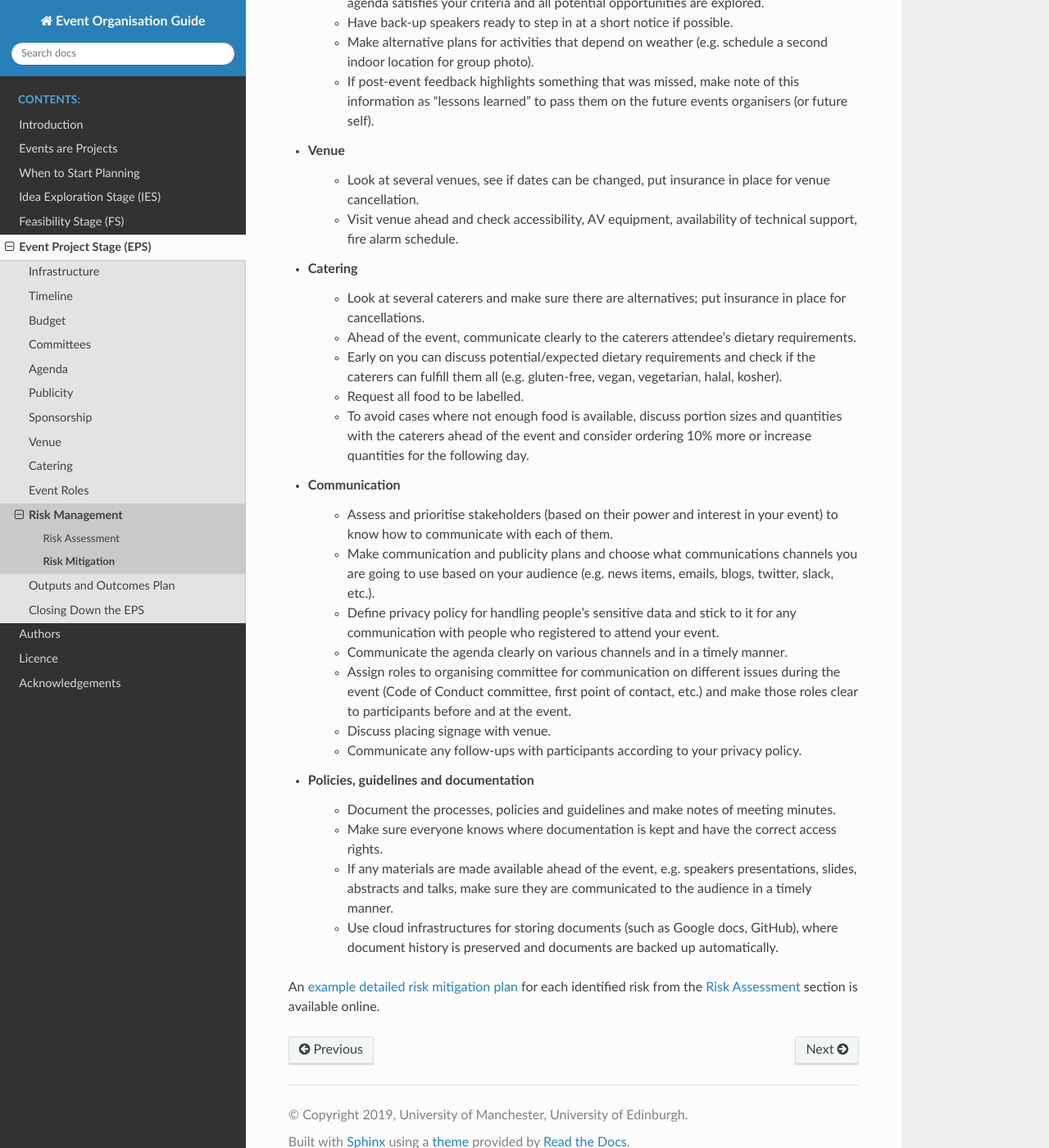
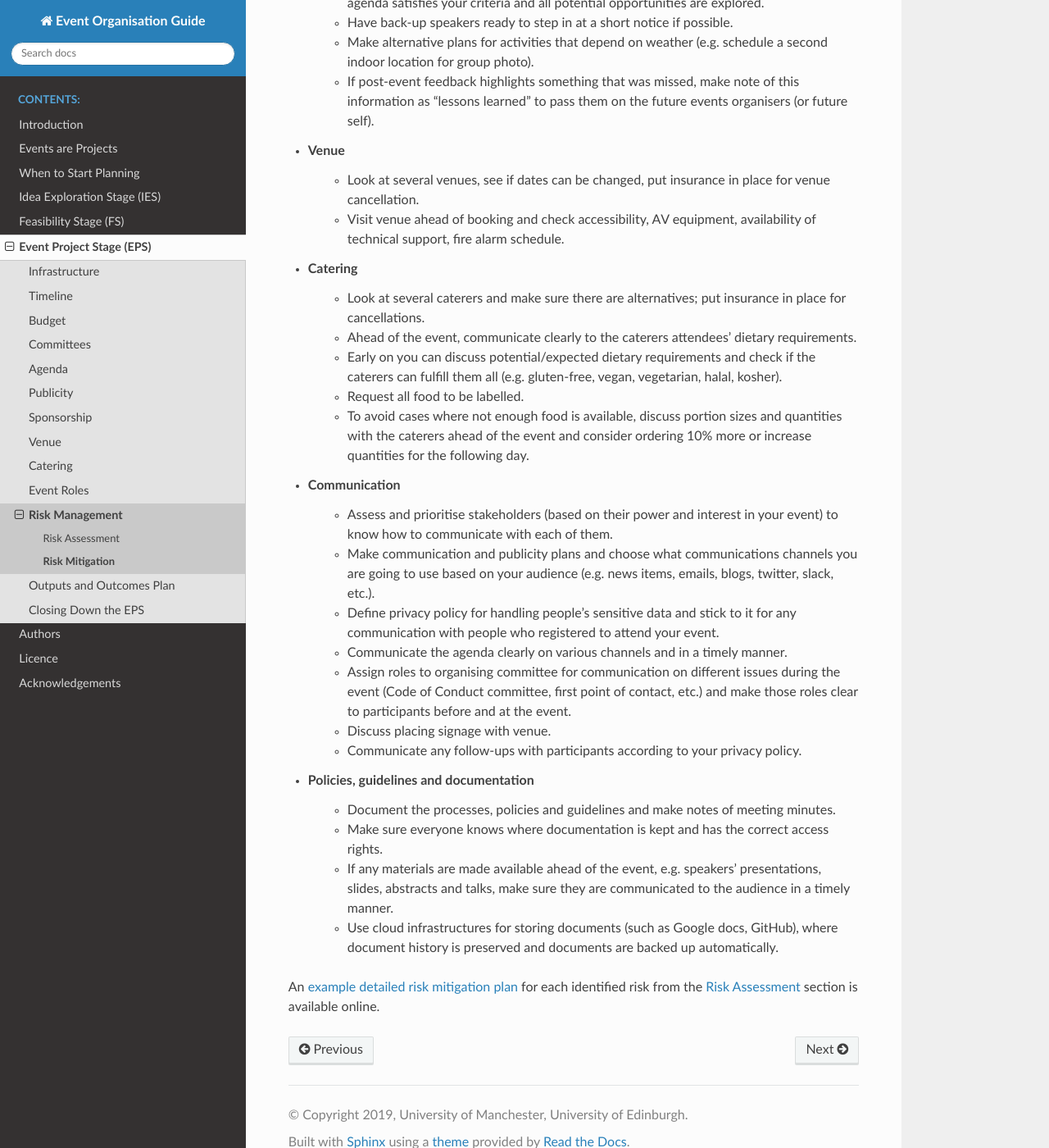
Before and after one commit to softwaresaved/event-organisation-guide, a Sphinx documentation site: the page built from docs/eog/eps-risk-management-mitigation.rst, in a window 1280 px wide and 1400 px high, scrolled down 1980 px. Shown: the whole window at 82% size. Built offline with Sphinx 7.4.7 and the Read the Docs theme 2.0.0, drawn with Linux system fonts in a browser that asks for light colours; some of the changed text lies outside the part shown.

Commit message:
Update eps-risk-management-mitigation.rst

```diff
--- a/docs/eog/eps-risk-management-mitigation.rst
+++ b/docs/eog/eps-risk-management-mitigation.rst
@@ -56,11 +56,11 @@ Based on each individual risk identified during the risk assessment - a strategy
 
 - Venue
     - Look at several venues, see if dates can be changed, put insurance in place for venue cancellation.
-    - Visit venue ahead and check accessibility, AV equipment, availability of technical support, fire alarm schedule.
+    - Visit venue ahead of booking and check accessibility, AV equipment, availability of technical support, fire alarm schedule.
 
 - Catering
     - Look at several caterers and make sure there are alternatives; put insurance in place for cancellations.
-    - Ahead of the event, communicate clearly to the caterers attendee's dietary requirements.
+    - Ahead of the event, communicate clearly to the caterers attendees' dietary requirements.
     - Early on you can discuss potential/expected dietary requirements and check if the caterers can fulfill them all (e.g. gluten-free, vegan, vegetarian, halal, kosher).
     - Request all food to be labelled.
     - To avoid cases where not enough food is available, discuss portion sizes and quantities with the caterers ahead of the event and consider ordering 10% more or increase quantities for the following day.
@@ -76,8 +76,8 @@ Based on each individual risk identified during the risk assessment - a strategy
 
 - Policies, guidelines and documentation
     - Document the processes, policies and guidelines and make notes of meeting minutes.
-    - Make sure everyone knows where documentation is kept and have the correct access rights.
-    - If any materials are made available ahead of the event, e.g. speakers presentations, slides, abstracts and talks, make sure they are communicated to the audience in a timely manner.
+    - Make sure everyone knows where documentation is kept and has the correct access rights.
+    - If any materials are made available ahead of the event, e.g. speakers' presentations, slides, abstracts and talks, make sure they are communicated to the audience in a timely manner.
     - Use cloud infrastructures for storing documents (such as Google docs, GitHub), where document history is preserved and documents are backed up automatically.
 
 An `example detailed risk mitigation plan
```
Also changed, not shown: other parts of docs/eog/eps-risk-management-mitigation.rst (+1 -1 lines).
